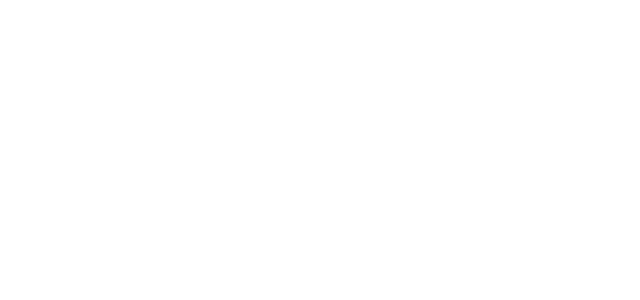
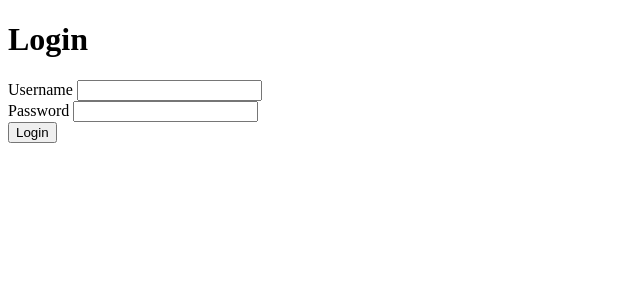
Before and after one commit to EricGoat/HabitFlow, an Angular app in the folder frontend/habit-flow/: page /login in a window 1280 px wide. Before the commit this address led to /. Shown: the top 300 px of the page, without its empty margins (0-640 px from the left). Built offline with nearby package versions, Linux system fonts and the light colour scheme.

Commit message:
created login component and connected with backend

```diff
--- a/frontend/habit-flow/src/app/app.routes.ts
+++ b/frontend/habit-flow/src/app/app.routes.ts
@@ -1,6 +1,8 @@
 import { Routes } from '@angular/router';
 import { Signup } from './signup/signup';
+import { Login } from './login/login';
 
 export const routes: Routes = [
-  {path: "signup", component: Signup}
+  {path: "signup", component: Signup},
+  {path: "login", component: Login}
 ];
--- /dev/null
+++ b/frontend/habit-flow/src/app/login/login.html
@@ -0,0 +1,50 @@
+<div class="form-page">
+
+    <div class="form-card">
+
+        <h1 class="form-title">
+            Login
+        </h1>
+
+        <div class="form-group">
+            <label class="form-label">
+                Username
+            </label>
+
+            <input
+                class="form-input"
+                type="text"
+                [(ngModel)]="username"
+            >
+        </div>
+
+        <div class="form-group">
+            <label class="form-label">
+                Password
+            </label>
+
+            <input
+                class="form-input"
+                type="password"
+                [(ngModel)]="password"
+            >
+        </div>
+
+        <button
+            class="form-button"
+            (click)="login()"
+        >
+            Login
+        </button>
+
+    </div>
+
+  <p *ngIf="response" class="form-error">
+    {{ response }}
+  </p>
+
+  <p *ngIf="response" class="form-success">
+    {{ response }}
+  </p>
+
+</div>
--- /dev/null
+++ b/frontend/habit-flow/src/app/login/login.ts
@@ -0,0 +1,36 @@
+import { Component } from '@angular/core';
+import { FormsModule } from '@angular/forms';
+import { AuthService } from '../services/auth.service';
+import { CommonModule } from '@angular/common';
+
+@Component({
+  selector: 'app-login',
+  imports: [FormsModule, CommonModule],
+  templateUrl: './login.html',
+  styleUrl: './login.css',
+})
+export class Login {
+
+  username: string = ''
+  password: string = ''
+  response: string = ''
+
+  constructor(private authService: AuthService) {}
+
+  login() {
+    const credentials = {
+      username: this.username,
+      password: this.password
+    }
+
+    this.authService.login(credentials).subscribe({
+      next: (response: any) => {
+        localStorage.setItem('token', response.token)
+        this.response = 'Login successful'
+      },
+      error: ()=> {
+        this.response = 'Invalid username or password'
+      }
+    })
+  }
+}
```
Also changed, not shown: frontend/habit-flow/src/app/login/login.css (added), 1 other file (tests, documents, lock files or other folders).
